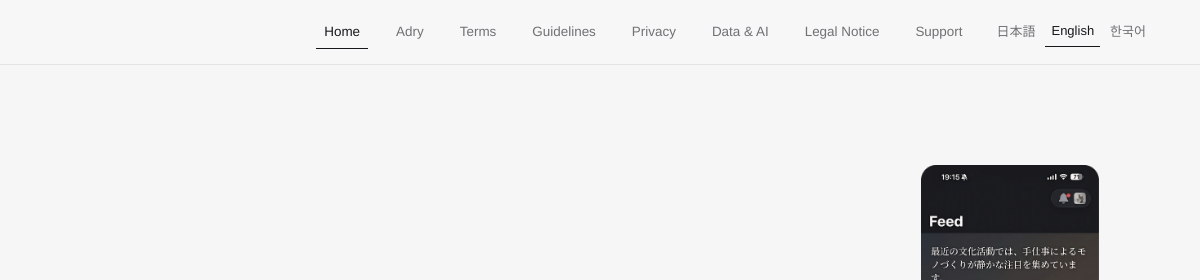
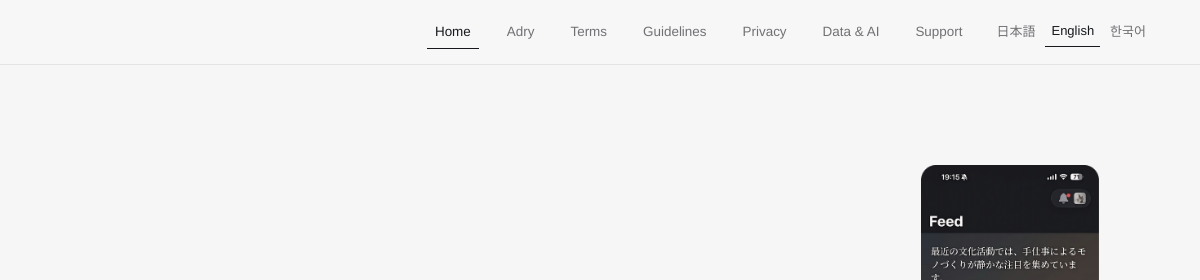
Before and after one commit to keiitix/adry-company-site, a plain HTML site: page index.html in a window 1280 px wide. Shown: the top 280 px of the page, 80-1280 px from the left. Drawn offline with Linux system fonts and the light colour scheme.

Commit message:
🔔2026年11月22日 ヘッダーナビから特定商取引法に基づく表記を非表示化
【変更理由】
ヘッダーナビゲーションをよりシンプルにするため、ユーザー指示に基づきヘッダー内の「特定商取引法に基づく表記」リンクを非表示化。

【主要変更】
1. commerce/index.html, index.html, terms/, guidelines/, privacy/, data-ai/, support/:
   - 全画面のヘッダーナビゲーションから「特定商取引法に基づく表記」リンクを削除。フッターリンクは維持。
2. commerce/commerce_usage_design.md, Adry.md:
   - 変更内容を追記。

【互換性・検証】
- 外部API/Firestore Read/Write 0件。git diff --check 成功。

```diff
--- a/index.html
+++ b/index.html
@@ -33,7 +33,6 @@
         <a class="nav-link" href="/guidelines/" data-i18n="navGuidelines">ガイドライン</a>
         <a class="nav-link" href="/privacy/" data-i18n="navPrivacy">プライバシーポリシー</a>
         <a class="nav-link" href="/data-ai/" data-i18n="navDataAi">データ・AI</a>
-        <a class="nav-link" href="/commerce/" data-i18n="navCommerce">特定商取引法に基づく表記</a>
         <a class="nav-link" href="/support/" data-i18n="navSupport">問い合わせ</a>
         <div class="lang-switcher">
           <button type="button" class="lang-btn is-active" data-lang-target="ja">日本語</button>
```
Also changed, not shown: commerce/index.html (+0 -1 lines), data-ai/index.html (+0 -1 lines), guidelines/index.html (+0 -1 lines), privacy/index.html (+0 -1 lines), support/index.html (+0 -1 lines), support/thanks.html (+0 -1 lines), terms/index.html (+0 -1 lines), 1 other file.
